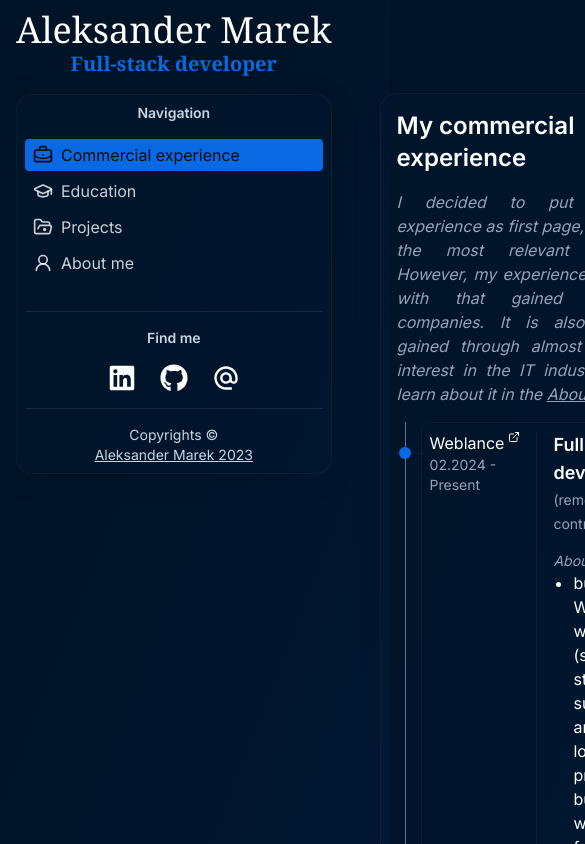
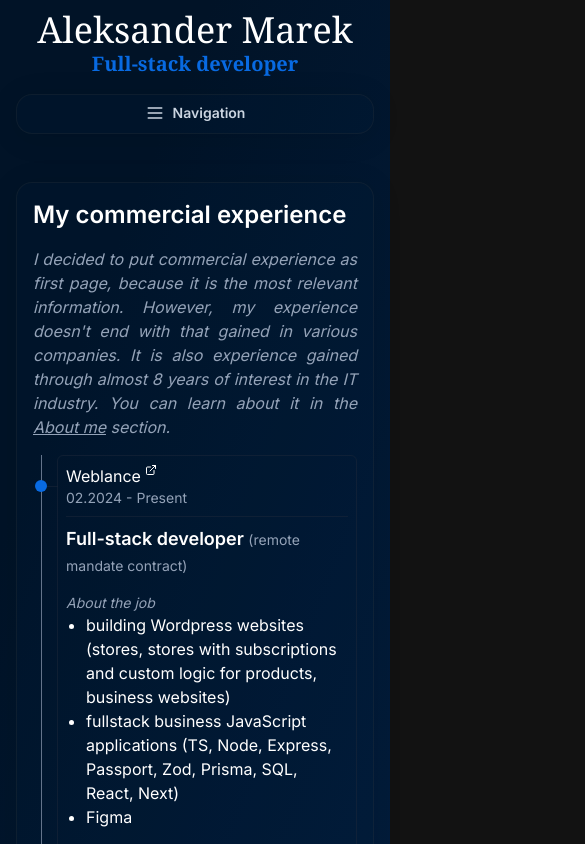
Before and after one commit to ang33l/angel.ovh, a Next.js app: page / in a window 390 px wide. Shown: the top 844 px of the page, 585 px wide, since content can reach past the window. Built offline with nearby package versions, Linux system fonts and the light colour scheme.

Commit message:
mobile layout

```diff
--- a/src/app/about-me/page.tsx
+++ b/src/app/about-me/page.tsx
@@ -7,14 +7,14 @@ export default function Page() {
     return <BlurFade className="w-full">
         <MainContainer>
             <Title>Few words about me</Title>
-            <div className="flex gap-8 items-center justify-center">
+            <div className="flex flex-col lg:flex-row gap-8 items-center justify-center">
                 <div className="p-8 relative">
-                    <div className="relative w-64 h-64">
+                    <div className="relative w-32 h-32 lg:w-64 lg:h-64">
                         <Image src="/me.jpg" fill={true} objectFit="cover" className="rounded-[50%] opacity-80" alt="Me" />
                     </div>
                     <div className="absolute inset-0 w-full h-full border-r-2 border-b-2 rounded-[50%] border-primary"></div>
                 </div>
-                <div className="text-4xl">
+                <div className=" text-2xl lg:text-4xl">
                     <p>Hi, I am Aleksander Marek 👋</p>
                     <p className="italic">Full-stack developer</p>
                 </div>
--- a/src/app/education/page.tsx
+++ b/src/app/education/page.tsx
@@ -1,77 +1,6 @@
 import MainContainer from "@/components/layout/main-container"
 import Title from "@/components/layout/title"
 import BlurFade from "@/components/magicui/blur-fade"
-import { ExternalLink } from "lucide-react"
-import Link from "next/link"
-
-const COMMERCIAL_EXP = [
-    {
-        company: "Weblance",
-        company_url: "https://weblance.pl",
-        position: "Full-stack developer",
-        additional_info: 'remote mandate contract',
-        start_date: "02.2024",
-        end_date: null,
-        technologies: [
-            "React",
-            "Node.js",
-            "MySQL",
-            "Wordpress",
-            "PHP",
-            "JavaScript",
-            "TypeScript",
-            "Express",
-            "Passport",
-            "Zod",
-            "Prisma",
-        ],
-        about: [
-            "building Wordpress websites (stores, stores with subscriptions and custom logic for products, business websites)",
-            "fullstack business JavaScript applications (TS, Node, Express, Passport, Zod, Prisma, SQL, React, Next)",
-            "Figma"
-        ]
-    },
-    {
-        company: "Weblance",
-        company_url: "https://weblance.pl",
-        position: "Full-stack developer",
-        additional_info: 'remote intern',
-        start_date: "05.2023",
-        end_date: "07.2023",
-        technologies: [
-            "React",
-            "Node.js",
-            "MySQL",
-            "Wordpress",
-            "PHP",
-            "JavaScript",
-        ],
-        about: [
-            "building fullstack CRM system in React and Node stack",
-            "building Wordpress websites"
-        ]
-    },
-    {
-        company: "Weblance",
-        company_url: "https://weblance.pl",
-        position: "Full-stack developer",
-        additional_info: 'remote intern',
-        start_date: "12.2022",
-        end_date: "01.2023",
-        technologies: [
-            "Wordpress",
-            "PHP",
-            "JavaScript",
-            "React",
-            "Node",
-        ],
-        about: [
-            "learning about Wordpress and Node",
-            "building Wordpress website",
-            "building fullstack CRM system in React and Node stack"
-        ]
-    }
-]
 
 const EDUCATION = [
     {
--- a/src/app/layout.tsx
+++ b/src/app/layout.tsx
@@ -18,7 +18,7 @@ export default function RootLayout({
   return (
     <html lang="en">
       <body className={inter.className}>
-        <div className="flex gap-12 w-full p-4 max-w-screen-2xl mx-auto min-h-[100dvh]">
+        <div className="flex flex-col lg:flex-row gap-12 w-full p-4 max-w-screen-2xl mx-auto min-h-[100dvh]">
           <Navigation />
           {children}
         </div>
--- a/src/app/page.tsx
+++ b/src/app/page.tsx
@@ -85,12 +85,12 @@ export default function Page() {
       </p>
       <div className="relative flex flex-col gap-4 pl-6 before:absolute before:top-0 before:left-2 before:w-[1px] before:h-full before:bg-slate-500">
         {COMMERCIAL_EXP.map((exp) => (
-          <div key={exp.start_date} className="relative border border-slate-800/50 rounded-md p-2 flex before:absolute before:top-6 before:left-[-23px] before:w-3 before:h-3 before:z-10 before:rounded-[50%] before:bg-primary after:absolute after:top-[calc(1.5rem+6px)] after:left-[-22px] after:w-[22px] after:h-[1px] after:bg-slate-800/50">
-            <div className="border-r border-slate-800/50 pr-4">
+          <div key={exp.start_date} className="relative border border-slate-800/50 rounded-md p-2 flex flex-col lg:flex-row before:absolute before:top-6 before:left-[-23px] before:w-3 before:h-3 before:z-10 before:rounded-[50%] before:bg-primary after:absolute after:top-[calc(1.5rem+6px)] after:left-[-22px] after:w-[22px] after:h-[1px] after:bg-slate-800/50">
+            <div className="border-b lg:border-r lg:border-b-0 pb-2 lg:pb-0 border-slate-800/50 lg:pr-4">
               <Link href={exp.company_url} target="_blank" className="flex gap-1">{exp.company} <ExternalLink className="w-3 h-3" /></Link>
               <p className="text-sm text-slate-400">{exp.start_date} - {exp.end_date ?? "Present"}</p>
             </div>
-            <div className="pl-4">
+            <div className="pt-2 lg:pt-0 lg:pl-4">
               <p><span className="font-semibold text-lg">{exp.position}</span> <span className="text-slate-400 text-sm">({exp.additional_info})</span></p>
               <p className="text-slate-400 mt-4 italic text-sm">About the job</p>
               <ul className="list-disc ml-5">
--- a/src/app/projects/page.tsx
+++ b/src/app/projects/page.tsx
@@ -73,8 +73,8 @@ export default function Page() {
                     <Link href={project.url} key={project.name} target="_blank" className="group flex flex-col gap-2 p-4  border border-slate-800/50 rounded-md">
                         <h3 className="text-lg font-semibold">{project.name}</h3>
 
-                        <div className="flex gap-8">
-                            <div className="relative w-64 h-32 flex-1 flex items-center justify-center">
+                        <div className="flex flex-col lg:flex-row gap-8">
+                            <div className="relative w-full h-32 lg:w-64 lg:flex-1 flex items-center justify-center">
                                 <div className="opacity-0 group-hover:opacity-100 flex gap-1 absolute rounded-xl w-full h-full inset-0 z-10 items-center justify-center bg-slate-900/80 transition-all text-slate-200 font-semibold text-center">
                                     {project.visit_text ?? <>Visit website  <ExternalLink className="w-3 h-3" /></>}
                                 </div>
--- a/src/components/layout/main-container.tsx
+++ b/src/components/layout/main-container.tsx
@@ -1,3 +1,3 @@
 export default function MainContainer({ children }: Readonly<{ children: React.ReactNode; }>) {
-    return <div className="custom-blur p-4 flex-1 mt-[5.2rem]">{children}</div>
+    return <div className="custom-blur p-4 flex-1 lg:mt-[5.2rem]">{children}</div>
 }
--- a/src/components/navigation/nav.tsx
+++ b/src/components/navigation/nav.tsx
@@ -1,11 +1,12 @@
 "use client"
-import { BriefcaseBusiness, FolderOpenDot, GraduationCap, Home, Linkedin, PhoneCall, Settings, User, User2 } from 'lucide-react';
+import { BriefcaseBusiness, FolderOpenDot, GraduationCap, MenuIcon, User2 } from 'lucide-react';
 import AnimatedBackground from '@/components/core/animated-background';
 import Link from 'next/link';
 import BlurFade from '../magicui/blur-fade';
 import { usePathname } from 'next/navigation';
 import { FaGithub, FaLinkedin } from "react-icons/fa";
 import { MdAlternateEmail } from "react-icons/md";
+import { useState } from 'react';
 
 export default function Navigation() {
     const TABS = [
@@ -31,15 +32,27 @@ export default function Navigation() {
         },
     ];
     const pathname = usePathname();
+    const [menuToggle, setMenuToggle] = useState(false);
     return (
         <BlurFade>
             <div className='sticky top-4 flex flex-col gap-4'>
                 <Link className='font-serif group' href="/">
-                    <h3 className='text-white text-4xl group-hover:text-primary transition-colors text-nowrap'>Aleksander Marek</h3>
+                    <h3 className='text-white text-4xl group-hover:text-primary text-center transition-colors text-nowrap'>Aleksander Marek</h3>
                     <h4 className='text-primary font-semibold group-hover:text-white text-xl text-center transition-colors  text-nowrap'>Full-stack developer</h4>
                 </Link>
-                <div className='flex flex-col rounded-xl p-2 custom-blur'>
-                    <span className='text-center mb-4 text-sm text-slate-300 font-semibold'>Navigation</span>
+                <div className='flex flex-col rounded-xl p-2 custom-blur lg:!h-full overflow-hidden transition-all duration-300'
+
+                    style={{
+                        height: menuToggle ? '24.5rem' : '2.5rem',
+                    }}>
+                    <button className='text-center mb-4 text-sm text-slate-300 font-semibold flex gap-2 justify-center items-center lg:hidden'
+                        onClick={() => setMenuToggle(!menuToggle)}>
+                        <MenuIcon className='h-5 w-5 inline-block lg:hidden' />
+                        Navigation
+                    </button>
+                    <span className='text-center mb-4 text-sm text-slate-300 font-semibold gap-2 justify-center items-center hidden lg:flex'>
+                        Navigation
+                    </span>
                     <AnimatedBackground
                         defaultValue={TABS.find((tab) => tab.href === pathname)?.label}
                         className='rounded-[4px] bg-primary'
```
